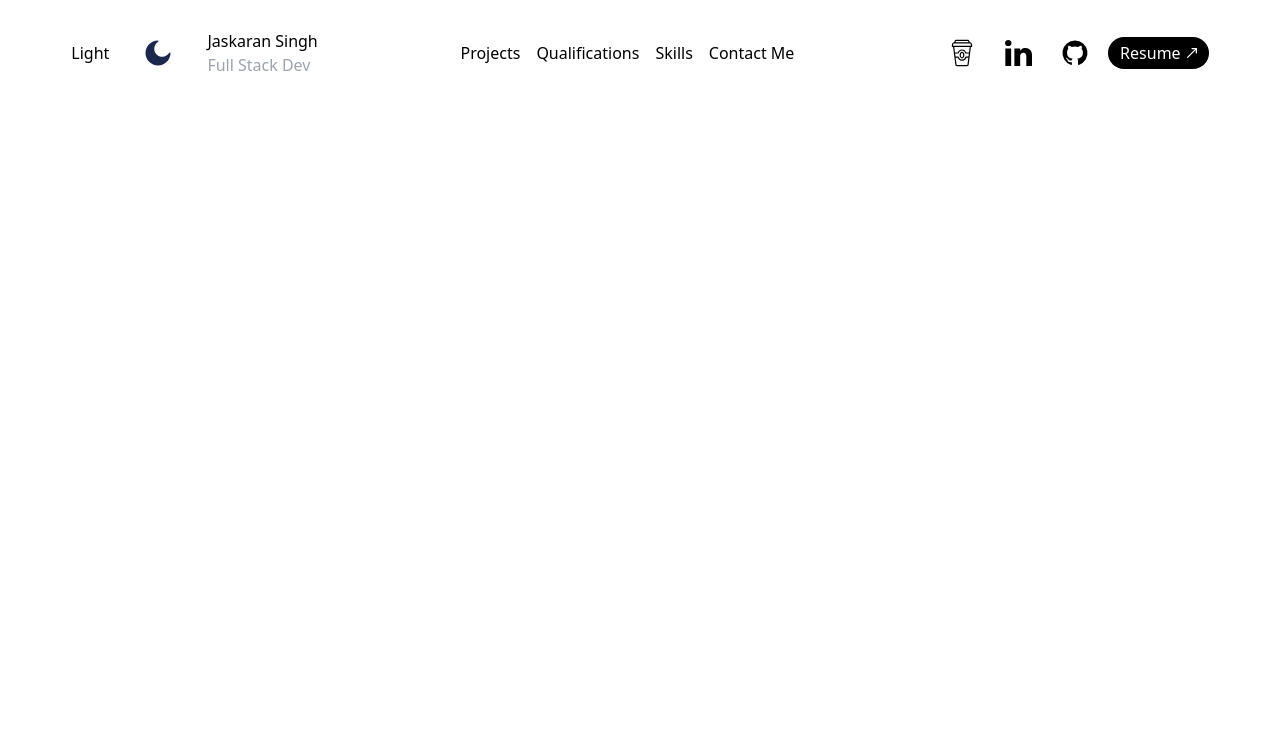
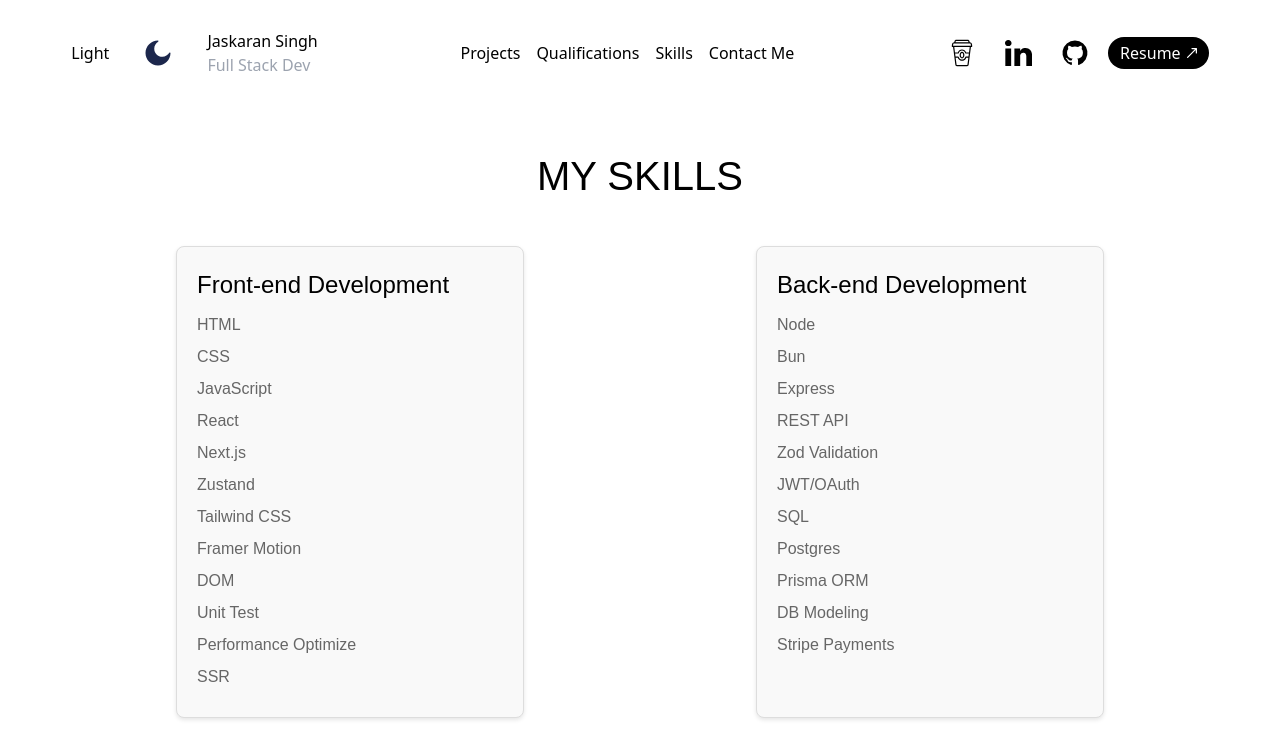
Before and after one commit to newrocker2468/4.Portfolio-Project, a React (Vite) app in the folder client/: page /skills in a window 1280 px wide. Shown: the top 756 px of the page. Built offline with nearby package versions, Linux system fonts and the light colour scheme; what @vitejs/plugin-react-swc would draw is missing.

Commit message:
Adds Xyflow React library and Skills page
Integrates Xyflow React for interactive flowcharts.

Adds a new Skills page to showcase technical skills, including MySQL.
Updates project details with MySQL and other technologies.
Updates Navbar link to LinkedIn profile.

```diff
--- a/client/package.json
+++ b/client/package.json
@@ -10,6 +10,7 @@
     "preview": "vite preview"
   },
   "dependencies": {
+    "@xyflow/react": "^12.3.5",
     "i": "^0.3.7",
     "npm": "^10.9.1",
     "react": "^18.3.1",
--- a/client/src/App.tsx
+++ b/client/src/App.tsx
@@ -6,6 +6,7 @@ import { Routes, Route } from "react-router-dom";
 import NavBar from "./components/Navbar";
 import Home from "./pages/Home";
 import ContactMe from "./pages/ContactMe";
+import Skills from "./pages/Skills";
 
 function App() {
   const [loading, setLoading] = useState(true);
@@ -48,7 +49,7 @@ function App() {
               />
               <Route path='/contactme' element={<ContactMe />} />
               <Route path='/qualifications' element={<ContactMe />} />
-              <Route path='/skills' element={<ContactMe />} />
+            <Route path='/skills' element={<Skills />} />
               <Route path='/projects' element={<ContactMe />} />
               {/* <Route path="*" element={<NotFound />} /> */}
             </Routes>
--- a/client/src/components/GridView.tsx
+++ b/client/src/components/GridView.tsx
@@ -13,11 +13,11 @@ interface Project {
   website: string;
 }
 
-interface CompactViewProps {
+interface GridViewProps {
   projects: Project[];
 }
 
-const CompactView: FC<CompactViewProps> = ({ projects }) => {
+const GridView: FC<GridViewProps> = ({ projects }) => {
   return (
     <>
       {projects.map((project, index) => (
@@ -74,4 +74,4 @@ const CompactView: FC<CompactViewProps> = ({ projects }) => {
   );
 };
 
-export default CompactView;
+export default GridView;
--- a/client/src/components/Navbar.tsx
+++ b/client/src/components/Navbar.tsx
@@ -121,7 +121,7 @@ const NavBar: FC<NavBarProps> = ({ theme, toggleTheme, effectiveTheme }) => {
       <CoffeeIcon/>
         </Link>
         <Link
-          to='https://buymeacoffee.com/jaskaransingh'
+          to='https://www.linkedin.com/in/jaskaransc'
           className='flex justify-center items-center hover:bg-darkwhite dark:hover:bg-lightblack p-2 rounded-2xl transition duration-200 ease-in-out border-2 border-transparent  active:border-black dark:active:border-white'
         >
           <LinkedinIcon />
--- a/client/src/components/TechStyles.tsx
+++ b/client/src/components/TechStyles.tsx
@@ -6,6 +6,7 @@ import ExpressjsIcon from '../icons/ExpressjsIcon';
 import JwtIcon from '../icons/JwtIcon';
 import MapboxIcon from '../icons/MapboxIcon';
 import MongodbIcon from '../icons/MongodbIcon';
+import MysqlIcon from '../icons/MysqlIcon';
 import NextuiIcon from '../icons/NextuiIcon';
 import NodejsIcon from '../icons/NodejsIcon';
 import PassportjsIcon from '../icons/PassportjsIcon';
@@ -103,6 +104,12 @@ const techStyles: { [key: string]: TechStyle } = {
         bgColor: 'bg-nextui dark:bg-nextuibgdark',
         textColor: 'dark:text-white',
         svg: <NextuiIcon/>,
+    },
+    Mysql:{
+        names:["mysql,sql"],
+        bgColor: 'bg-mysqlbg dark:bg-mysqlbgdark',
+        textColor: 'text-mysqltext dark:text-mysqltextdark',
+        svg:<MysqlIcon/>,
     }
 };
 
--- a/client/src/icons/ShadcnIcon.tsx
+++ b/client/src/icons/ShadcnIcon.tsx
@@ -1,6 +1,13 @@
+
+
 const ShadcnIcon = () => {
     return (
-        <svg xmlns="http://www.w3.org/2000/svg" viewBox="0 0 256 256" className="h-6 w-6"><rect width="256" height="256" fill="none"></rect><line x1="208" y1="128" x2="128" y2="208" fill="none" stroke="currentColor" stroke-linecap="round" stroke-linejoin="round" stroke-width="32"></line><line x1="192" y1="40" x2="40" y2="192" fill="none" stroke="currentColor" stroke-linecap="round" stroke-linejoin="round" stroke-width="32"></line></svg>
-    )
+        <svg xmlns="http://www.w3.org/2000/svg" viewBox="0 0 256 256" className="h-6 w-6">
+            <rect width="256" height="256" fill="none"></rect>
+            <line x1="208" y1="128" x2="128" y2="208" fill="none" stroke="currentColor" strokeLinecap="round" strokeLinejoin="round" strokeWidth="32"></line>
+            <line x1="192" y1="40" x2="40" y2="192" fill="none" stroke="currentColor" strokeLinecap="round" strokeLinejoin="round" strokeWidth="32"></line>
+        </svg>
+    );
 }
+
 export default ShadcnIcon;
--- a/client/src/main.tsx
+++ b/client/src/main.tsx
@@ -6,10 +6,10 @@ import './index.css'
 import { ThemeProvider } from "./components/ThemeContext";
 createRoot(document.getElementById('root')!).render(
   <StrictMode>
+    <BrowserRouter future={{ v7_relativeSplatPath: true ,v7_startTransition:true}}>
           <ThemeProvider>
-                <BrowserRouter>
                     <App />
+          </ThemeProvider>
                 </BrowserRouter>
-          </ThemeProvider>
   </StrictMode>,
 )
--- a/client/src/pages/Home.tsx
+++ b/client/src/pages/Home.tsx
@@ -41,6 +41,8 @@ const project = [
       "Node Mailer",
       "Shadcn",
       "Next UI",
+      "Firebase",
+      "Rest API",
     ],
     github: "https://github.com/newrocker2468/CoreNexUI",
     website: "https://corenexui.jaskaran.dev/home",
@@ -51,7 +53,7 @@ const project = [
     description:
       "YelpCamp is a community-driven web platform designed to bring together camping lovers from around the globe. Whether you're a seasoned adventurer or a novice exploring the world of camping, YelpCamp offers a space to share your experiences, discover new locations, and connect with like-minded individuals.",
     image: "YelpCamp.png",
-    technologies: ["Node.js", "Express.js", "MongoDB", "Passport.js","Bootstrap", "EJS", "Mapbox", "Cloudinary", "Heroku" ,"Unsplash API"],
+    technologies: ["Node.js", "Express.js", "MongoDB", "Passport.js", "Bootstrap", "EJS", "Mapbox", "Cloudinary", "Heroku", "Unsplash API","mysql"],
     github: "https://github.com/yourusername/YelpCamp",
     website: "https://yelpcamp.example.com",
   },
--- /dev/null
+++ b/client/src/pages/Skills.tsx
@@ -0,0 +1,74 @@
+import React from 'react';
+import '../styles/Skills.css';
+
+const skills = {
+    "MY SKILLS": {
+        "Front-end Development": [
+            "HTML",
+            "CSS",
+            "JavaScript",
+            "React",
+            "Next.js",
+            "Zustand",
+            "Tailwind CSS",
+            "Framer Motion",
+            "DOM",
+            "Unit Test",
+            "Performance Optimize",
+            "SSR"
+        ],
+        "Back-end Development": [
+            "Node",
+            "Bun",
+            "Express",
+            "REST API",
+            "Zod Validation",
+            "JWT/OAuth",
+            "SQL",
+            "Postgres",
+            "Prisma ORM",
+            "DB Modeling",
+            "Stripe Payments"
+        ],
+        "General Programming and Tools": [
+            "JavaScript",
+            "TypeScript",
+            "Python",
+            "Go",
+            "React Native",
+            "Git",
+            "GitHub",
+            "Linux",
+            "WordPress",
+            "UX/UI Design",
+            "Product Design",
+            "Figma",
+            "Adobe XD",
+            "VPS",
+            "Vercel",
+            "Wireframe"
+        ]
+    }
+};
+
+const Skills: React.FC = () => {
+    return (
+        <div className="container">
+            <h1 className="title">{Object.keys(skills)[0]}</h1>
+            <div className="skills">
+                {Object.entries(skills["MY SKILLS"]).map(([category, skillList]) => (
+                    <div key={category} className="skill-category">
+                        <h2>{category}</h2>
+                        <ul>
+                            {skillList.map((skill) => (
+                                <li key={skill}>{skill}</li>
+                            ))}
+                        </ul>
+                    </div>
+                ))}
+            </div>
+        </div>
+    );
+};
+
+export default Skills;
--- /dev/null
+++ b/client/src/styles/Skills.css
@@ -0,0 +1,50 @@
+.container {
+  font-family: Arial, sans-serif;
+  margin: 0 auto;
+  padding: 20px;
+  max-width: 1200px;
+}
+
+.title {
+  text-align: center;
+  font-size: 2.5em;
+  margin-bottom: 20px;
+}
+
+.skills {
+  display: flex;
+  justify-content: space-around;
+  flex-wrap: wrap;
+}
+
+.skill-category {
+  background-color: #f9f9f9;
+  border: 1px solid #ddd;
+  border-radius: 8px;
+  box-shadow: 0 2px 4px rgba(0, 0, 0, 0.1);
+  margin: 20px;
+  padding: 20px;
+  width: 30%;
+  box-sizing: border-box;
+  transition: all 0.3s ease;
+}
+
+.skill-category:hover {
+  box-shadow: 0 4px 8px rgba(0, 0, 0, 0.2);
+}
+
+.skill-category h2 {
+  font-size: 1.5em;
+  margin-bottom: 10px;
+}
+
+.skill-category ul {
+  list-style-type: none;
+  padding: 0;
+}
+
+.skill-category li {
+  margin-bottom: 8px;
+  font-size: 1em;
+  color: #666;
+}
```
Also changed, not shown: client/src/icons/MysqlIcon.tsx (added, +8 -0 lines), 1 other file (tests, documents, lock files or other folders).
